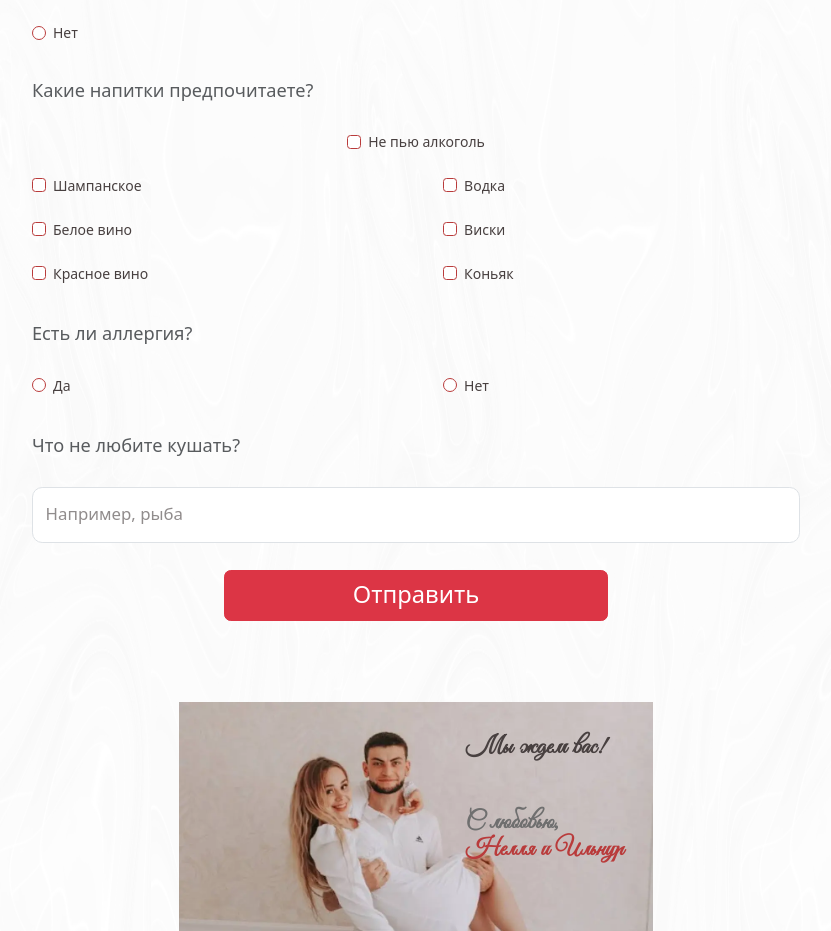
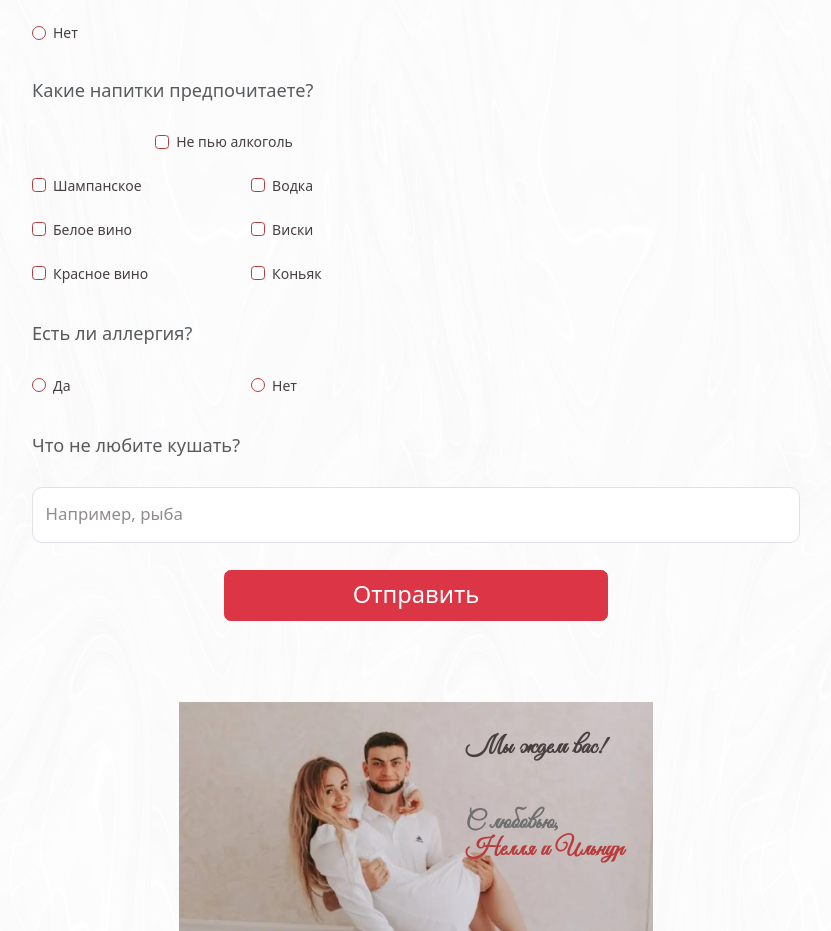
Before and after one commit to nellya1997/wedding-React, a React (Create React App) app in the folder frontend/: page / in a window 1280 px wide. Shown: the part 7000-7931 px from the top of the page, without its empty margins (224-1055 px from the left). Built offline with nearby package versions, Linux system fonts and the light colour scheme; no server answers.

Commit message:
правки

```diff
--- a/frontend/src/components/FormSubmit.jsx
+++ b/frontend/src/components/FormSubmit.jsx
@@ -107,7 +107,7 @@ const FormSubmit = () => {
           </Form.Control.Feedback>
         </FloatingLabel>
         <p className="mb-3 title text-muted">{t('form.people_count')}</p>
-        <div className={cn('d-flex justify-content-between align-items-center gap-4 col-6 position-relative', {
+        <div className={cn('d-flex col-lg-4 justify-content-between align-items-center gap-4 col-6 position-relative', {
           'mb-3': true,
           'mb-3-5': formik.errors.peopleCount && formik.touched.peopleCount,
         })}
@@ -180,7 +180,7 @@ const FormSubmit = () => {
           />
         </Form.Group>
         <p className="title text-muted">{t('form.drinks.title')}</p>
-        <Form.Group className={formClass('drinks')}>
+        <Form.Group className={formClass('drinks', 'col-lg-6')}>
           <Form.Check
             className="d-flex custom-checkbox justify-content-center"
             isInvalid={formik.errors.drinks && formik.touched.drinks}
@@ -296,7 +296,7 @@ const FormSubmit = () => {
           </div>
         </Form.Group>
         <p className="title text-muted">{t('form.allergy.title')}</p>
-        <Form.Group className={formClass('allergy', 'd-flex')}>
+        <Form.Group className={formClass('allergy', 'd-flex col-lg-6')}>
           <Form.Check
             inline
             className="position-relative col-6"
```
